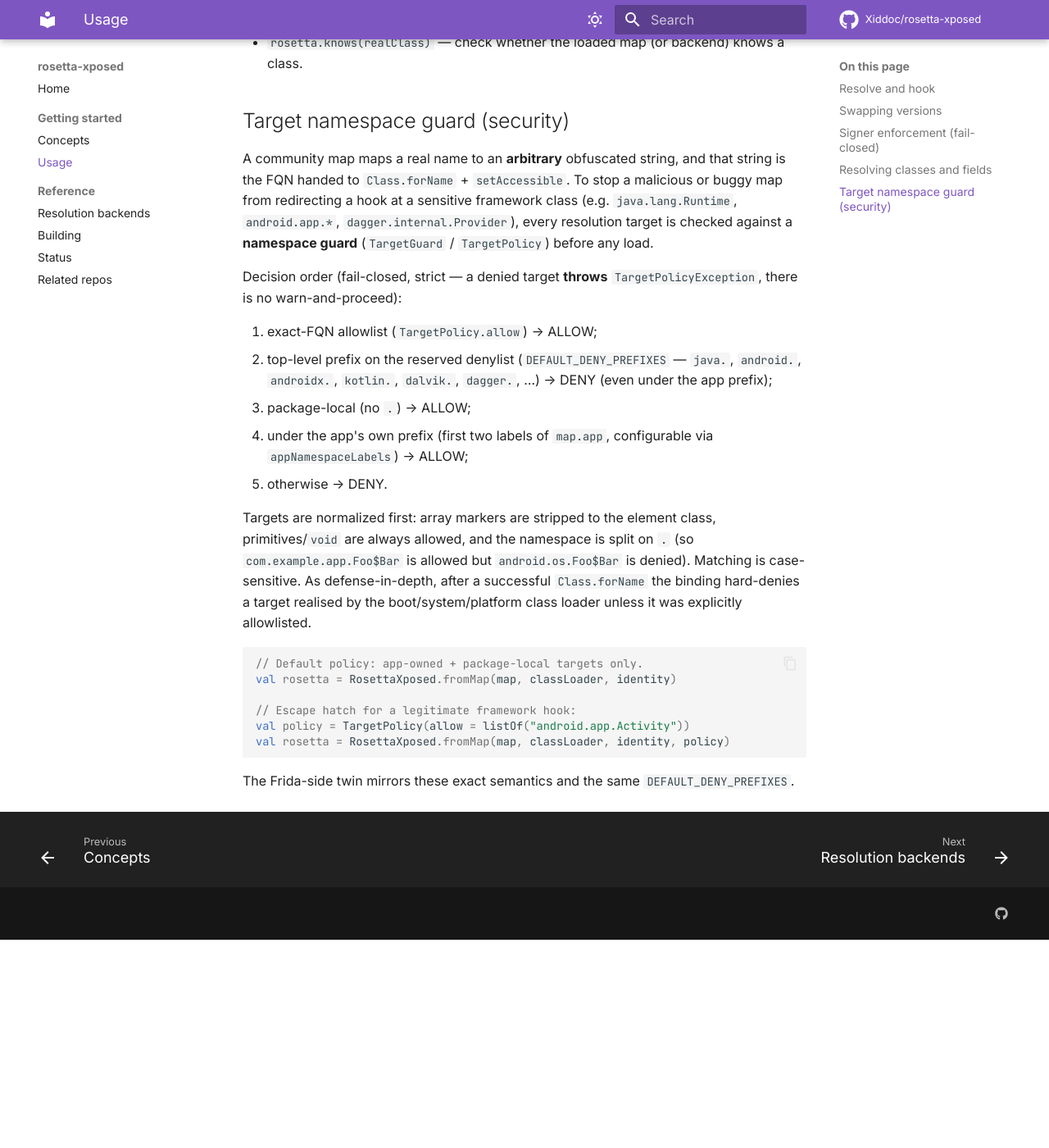
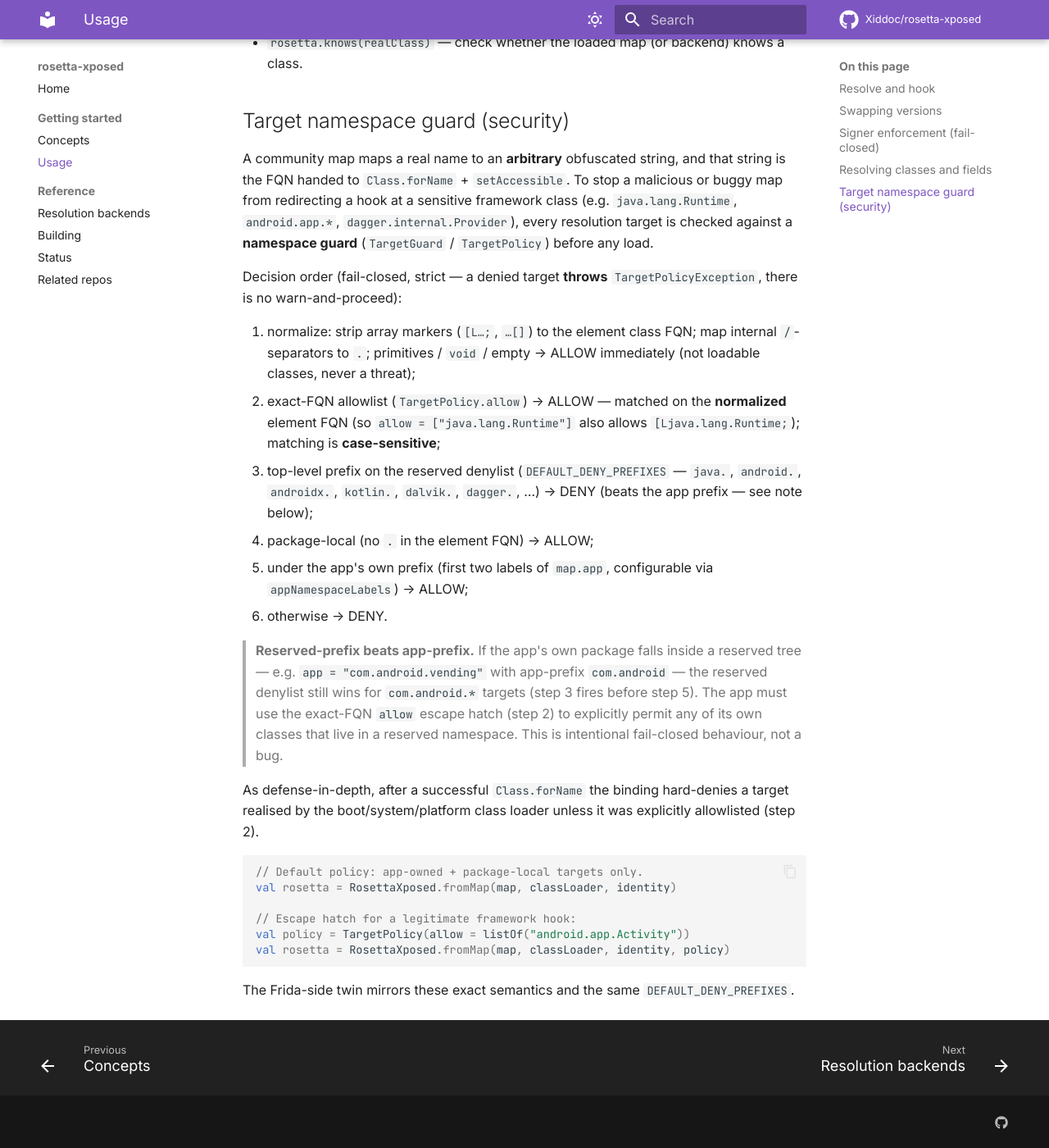
Before and after one commit to Xiddoc/rosetta-xposed, an MkDocs documentation site: the page built from docs/getting-started/usage.md, in a window 1280 px wide and 1400 px high, scrolled down 2068 px. Shown: the whole window at 82% size. Built offline with MkDocs 1.6.1 and Material for MkDocs 9.7.7, drawn with Linux system fonts in a browser that asks for light colours; comment, search, counter and statistics services are not loaded; before the commit the page ends 3214 px from its top, so only the background shows below that.

Commit message:
test(target-guard): add bare-slash and reserved-tree-app cases; fix doc decision order
- docs/getting-started/usage.md: reconcile the target-policy decision
  order list to 6 steps matching the authoritative decide() KDoc (step 1
  is normalization — primitive/void/empty → ALLOW); add explicit notes
  that the allowlist is matched on the NORMALIZED element FQN and that
  matching is case-sensitive; add a blockquote callout documenting the
  reserved-prefix-beats-app-prefix friction point for apps like
  com.android.vending.

- TargetGuardTest: add `bare internal-slash form is denied` — pins the
  non-array-wrapped slash-separator branch of normalize() so that
  `java/lang/Runtime` is denied (and `com/example/app/Foo` is allowed).

- TargetGuardTest: add `app whose package is under a reserved tree cannot
  implicitly resolve those targets` — documents the foreseeable friction
  for apps under a reserved namespace (com.android.vending / com.android)
  and confirms the exact-FQN allow escape hatch is the only path.

- TargetPolicy.kt (appPrefixOf KDoc): add one-line caveat that a very
  short `app` value yields a broad app prefix.

- Targets.kt (loader check comment): mark the boot/null/system/platform
  scope as an explicit owner-approved design decision, not an oversight.

No logic changes; ./gradlew build green (spotless, detekt, Kover 100%).

https://claude.ai/code/session_01F3soVfNcnfAV4p1HpWNZpZ

````diff
--- a/docs/getting-started/usage.md
+++ b/docs/getting-started/usage.md
@@ -101,22 +101,32 @@ a **namespace guard** (`TargetGuard` / `TargetPolicy`) before any load.
 Decision order (fail-closed, strict — a denied target **throws**
 `TargetPolicyException`, there is no warn-and-proceed):
 
-1. exact-FQN allowlist (`TargetPolicy.allow`) → ALLOW;
-2. top-level prefix on the reserved denylist
+1. normalize: strip array markers (`[L…;`, `…[]`) to the element class
+   FQN; map internal `/`-separators to `.`; primitives / `void` / empty
+   → ALLOW immediately (not loadable classes, never a threat);
+2. exact-FQN allowlist (`TargetPolicy.allow`) → ALLOW — matched on the
+   **normalized** element FQN (so `allow = ["java.lang.Runtime"]` also
+   allows `[Ljava.lang.Runtime;`); matching is **case-sensitive**;
+3. top-level prefix on the reserved denylist
    (`DEFAULT_DENY_PREFIXES` — `java.`, `android.`, `androidx.`,
-   `kotlin.`, `dalvik.`, `dagger.`, …) → DENY (even under the app prefix);
-3. package-local (no `.`) → ALLOW;
-4. under the app's own prefix (first two labels of `map.app`,
+   `kotlin.`, `dalvik.`, `dagger.`, …) → DENY (beats the app prefix —
+   see note below);
+4. package-local (no `.` in the element FQN) → ALLOW;
+5. under the app's own prefix (first two labels of `map.app`,
    configurable via `appNamespaceLabels`) → ALLOW;
-5. otherwise → DENY.
+6. otherwise → DENY.
 
-Targets are normalized first: array markers are stripped to the element
-class, primitives/`void` are always allowed, and the namespace is split
-on `.` (so `com.example.app.Foo$Bar` is allowed but `android.os.Foo$Bar`
-is denied). Matching is case-sensitive. As defense-in-depth, after a
-successful `Class.forName` the binding hard-denies a target realised by
-the boot/system/platform class loader unless it was explicitly
-allowlisted.
+> **Reserved-prefix beats app-prefix.** If the app's own package falls
+> inside a reserved tree — e.g. `app = "com.android.vending"` with
+> app-prefix `com.android` — the reserved denylist still wins for
+> `com.android.*` targets (step 3 fires before step 5). The app must use
+> the exact-FQN `allow` escape hatch (step 2) to explicitly permit any of
+> its own classes that live in a reserved namespace. This is intentional
+> fail-closed behaviour, not a bug.
+
+As defense-in-depth, after a successful `Class.forName` the binding
+hard-denies a target realised by the boot/system/platform class loader
+unless it was explicitly allowlisted (step 2).
 
 ```kotlin
 // Default policy: app-owned + package-local targets only.
````
Also changed, not shown: 3 other files.
